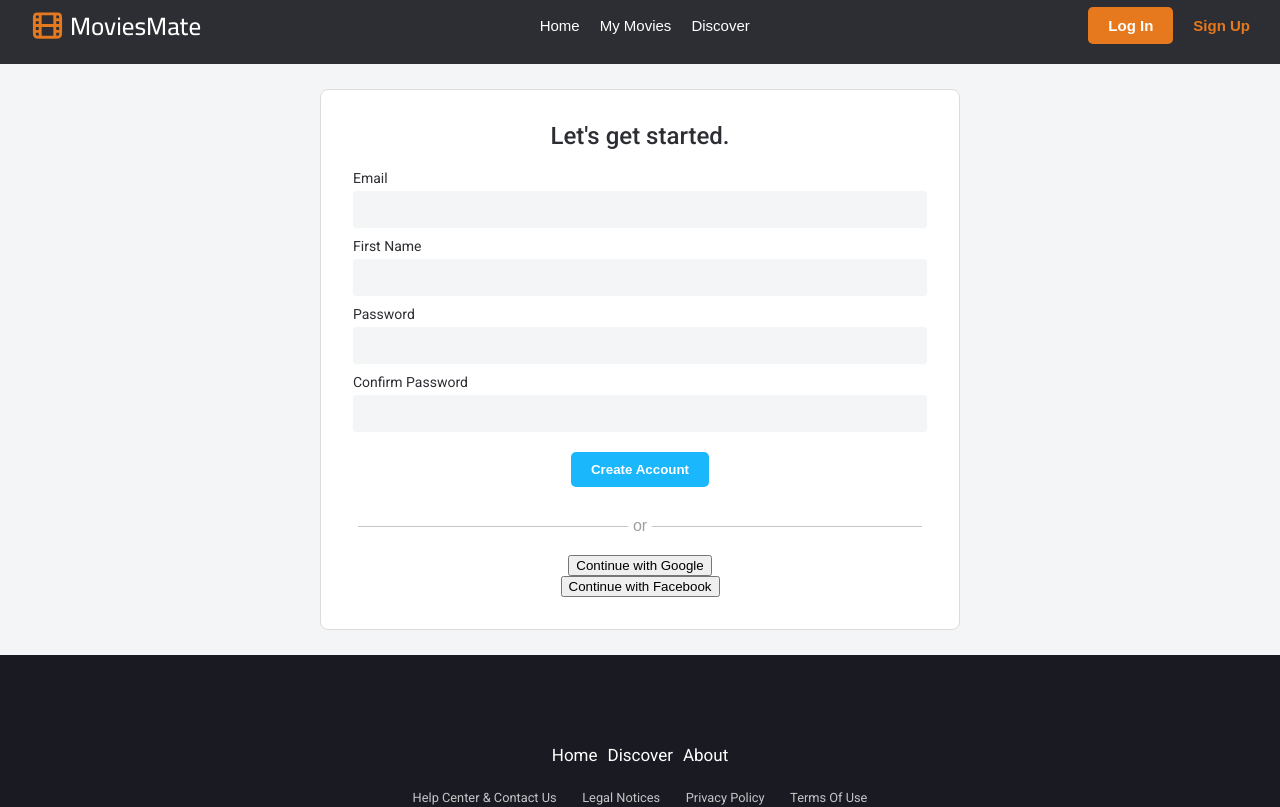
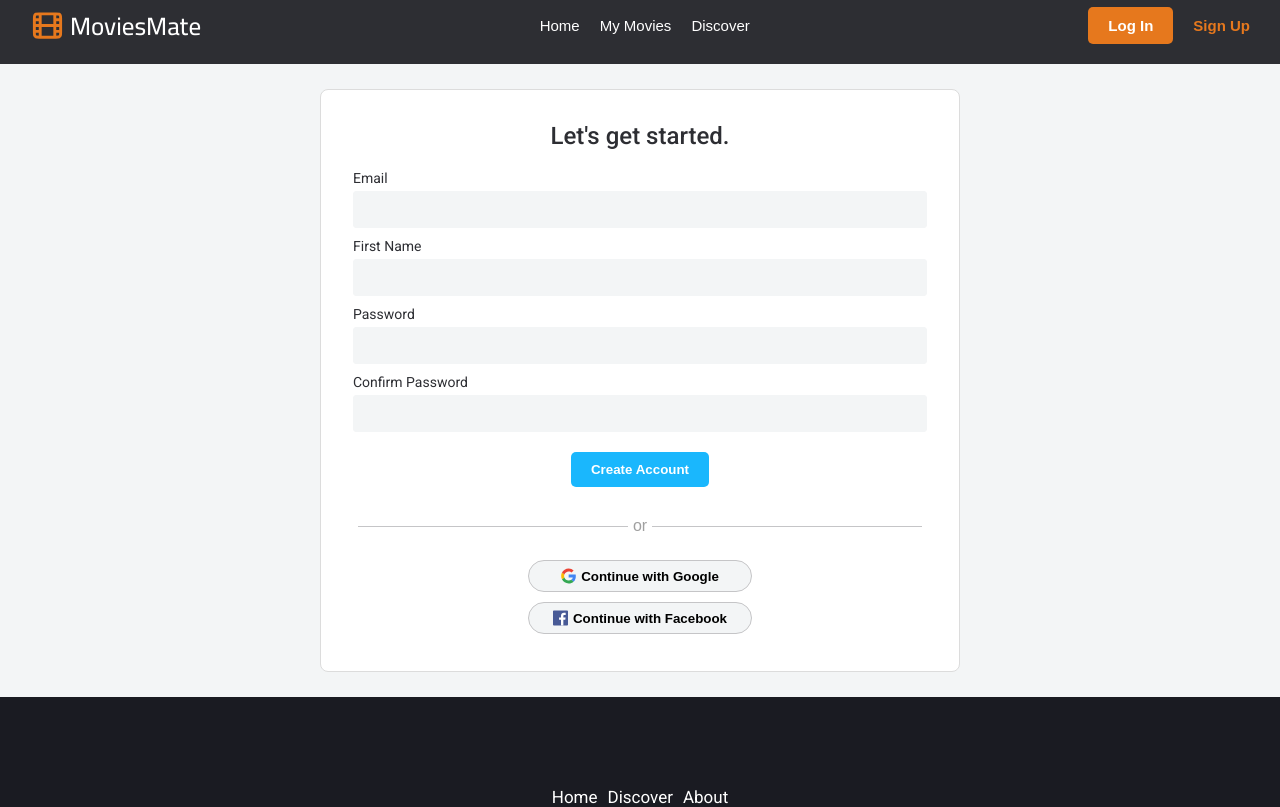
Before and after one commit to rashaaad19/MoviesMate, a React (Vite) app: page /signup in a window 1280 px wide. Shown: the top 807 px of the page. Built offline with nearby package versions, Linux system fonts and the light colour scheme.

Commit message:
style(signup): added styles to thirdparty buttons

```diff
--- a/src/UI/ReviewCard.jsx
+++ b/src/UI/ReviewCard.jsx
@@ -7,7 +7,7 @@ const ReviewCard = ({ author, date, content, reviewURL }) => {
         <p>
           9<span>/10</span>
         </p>
-        <img src="/public/tmdbLogo_small.svg" />
+        <img src="/tmdbLogo_small.svg" />
       </div>
       <p>{content} </p>
       <div className="reviewCard_footer">
--- a/src/pages/SignUp.scss
+++ b/src/pages/SignUp.scss
@@ -10,7 +10,7 @@
   .registerForm {
     background: variables.$primary-white;
     color: black;
-    width: 640px;
+    width: min(100%, 640px);
     display: flex;
     flex-direction: column;
     padding: 32px;
@@ -77,4 +77,27 @@
   .formSeprator::before {
     margin-right: 5px;
   }
+  .thirdParty-button {
+    display: flex;
+    align-items: center;
+    justify-content: center;
+    width: 14rem;
+    padding: 5px 20px;
+    margin-block: 5px;
+    font-weight: bold;
+    border: 1px solid variables.$light-gray;
+    border-radius: 20px;
+    cursor: pointer;
+    background-color: variables.$secondary-gray;
+    img {
+      width: 20px;
+      height: 20px;
+      display: inline;
+      padding-right: 5px;
+    }
+  }
+  .thirdParty-button:hover{
+    background-color: #f3f5f636;
+  }
+
 }
--- a/src/pages/Signup.jsx
+++ b/src/pages/Signup.jsx
@@ -22,9 +22,14 @@ const Signup = () => {
         </p>
         <button className="submitForm-button">Create Account</button>
         <span className="formSeprator">or</span>
-        <button>Continue with Google</button>
-        <button>Continue with Facebook</button>
-
+        <button type="button" className="thirdParty-button">
+          <img  src="/google-icon-logo-svgrepo-com.svg" />
+          Continue with Google
+        </button>
+        <button type="button" className="thirdParty-button">
+          <img  src="/facebook-icon-logo-svgrepo-com.svg" />
+          Continue with Facebook
+        </button>
       </form>
     </div>
   );
```
Also changed, not shown: public/facebook-icon-logo-svgrepo-com.svg (added), public/google-icon-logo-svgrepo-com.svg (added).
